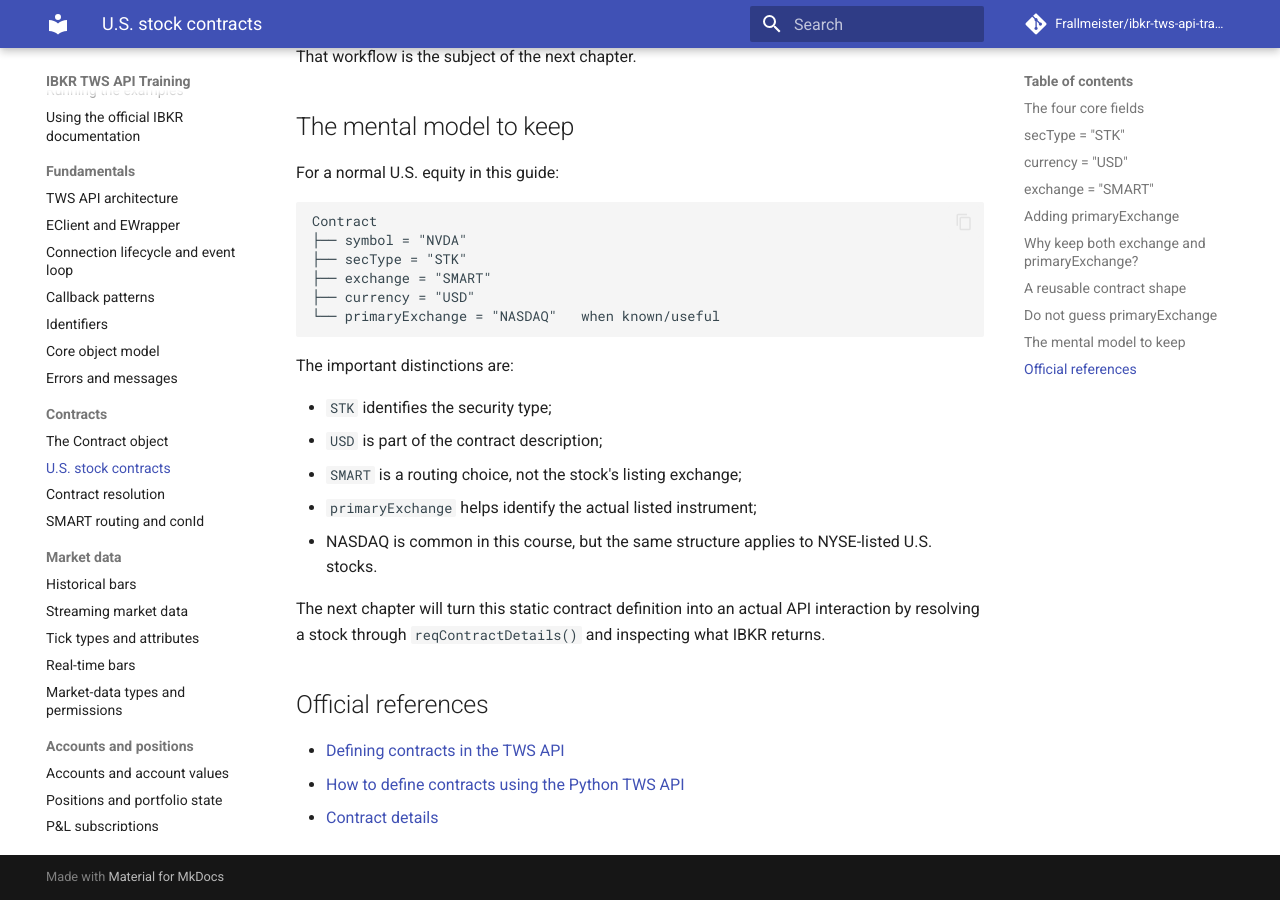
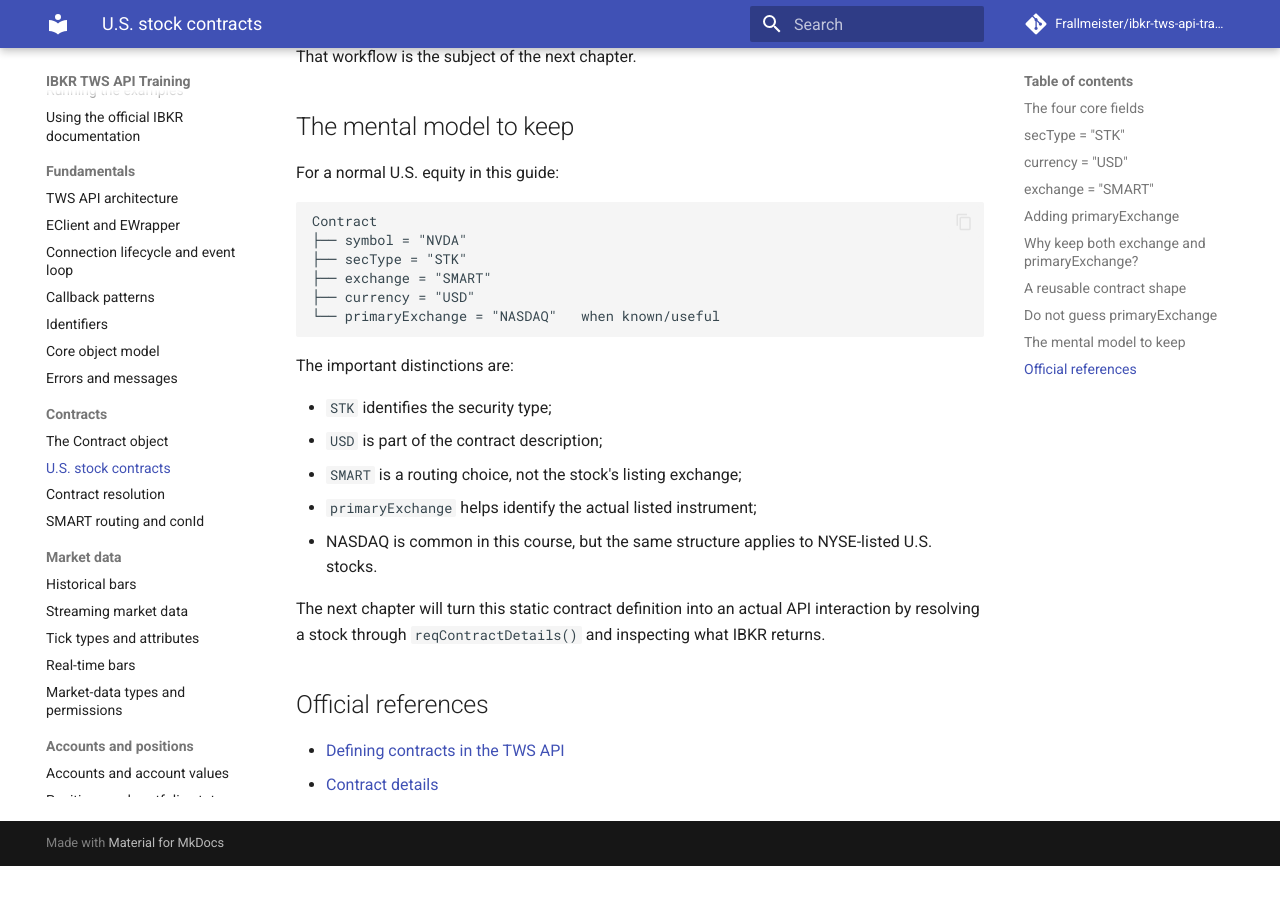
Before and after one commit to Frallmeister/ibkr-tws-api-training, an MkDocs documentation site: the page built from docs/contracts/us-stock-contracts.md, in a window 1280 px wide and 900 px high, scrolled down 4170 px. Built offline with MkDocs 1.6.1 and Material for MkDocs 9.7.7, drawn with Linux system fonts in a browser that asks for light colours; comment, search, counter and statistics services are not loaded; after the commit the page ends 5036 px from its top, so only the background shows below that.

Commit message:
docs: remove duplicate contract reference

```diff
--- a/docs/contracts/us-stock-contracts.md
+++ b/docs/contracts/us-stock-contracts.md
@@ -223,5 +223,4 @@ The next chapter will turn this static contract definition into an actual API in
 ## Official references
 
 - [Defining contracts in the TWS API](https://www.interactivebrokers.com/campus/trading-lessons/defining-contracts-in-the-tws-api/)
-- [How to define contracts using the Python TWS API](https://www.interactivebrokers.com/campus/ibkr-quant-news/how-to-define-contracts-using-the-python-tws-api/)
 - [Contract details](https://www.interactivebrokers.com/docs/tws-api/doc/contracts-financial-instruments/contract-details/introduction)
```
